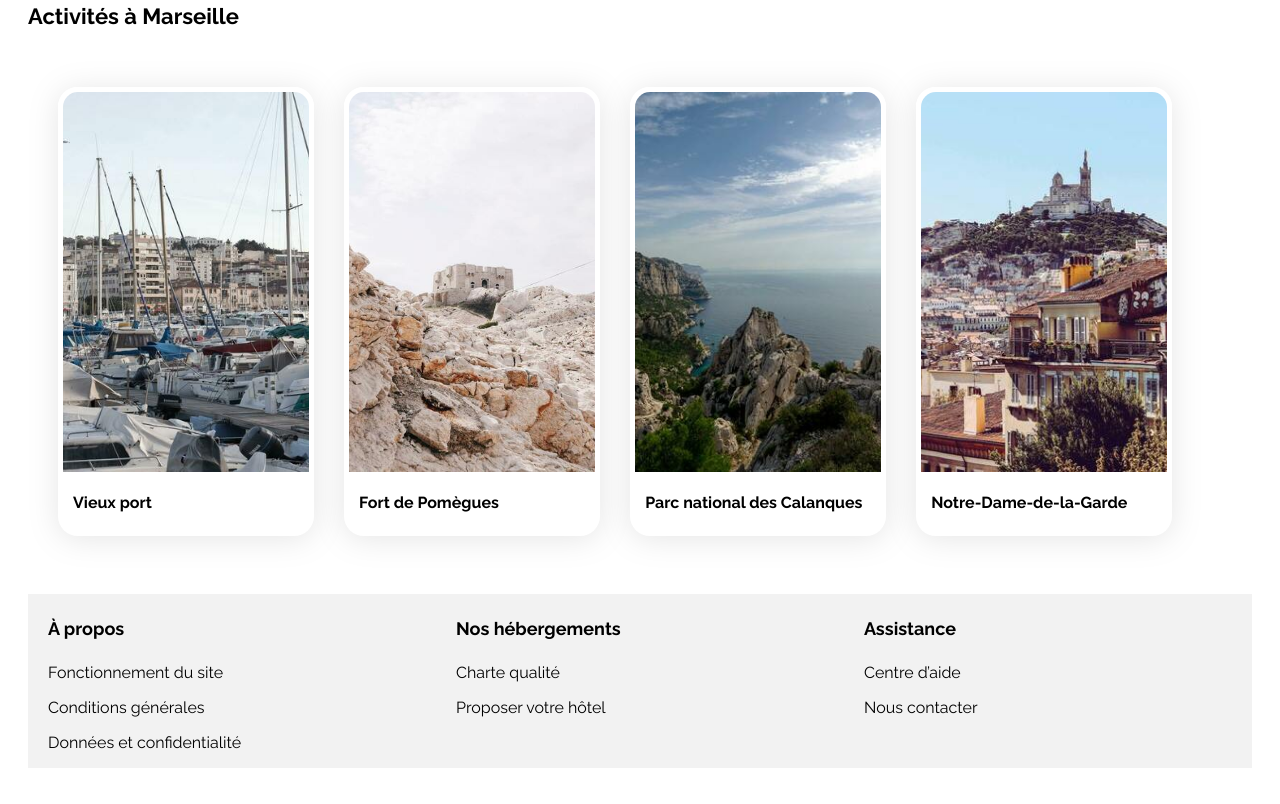
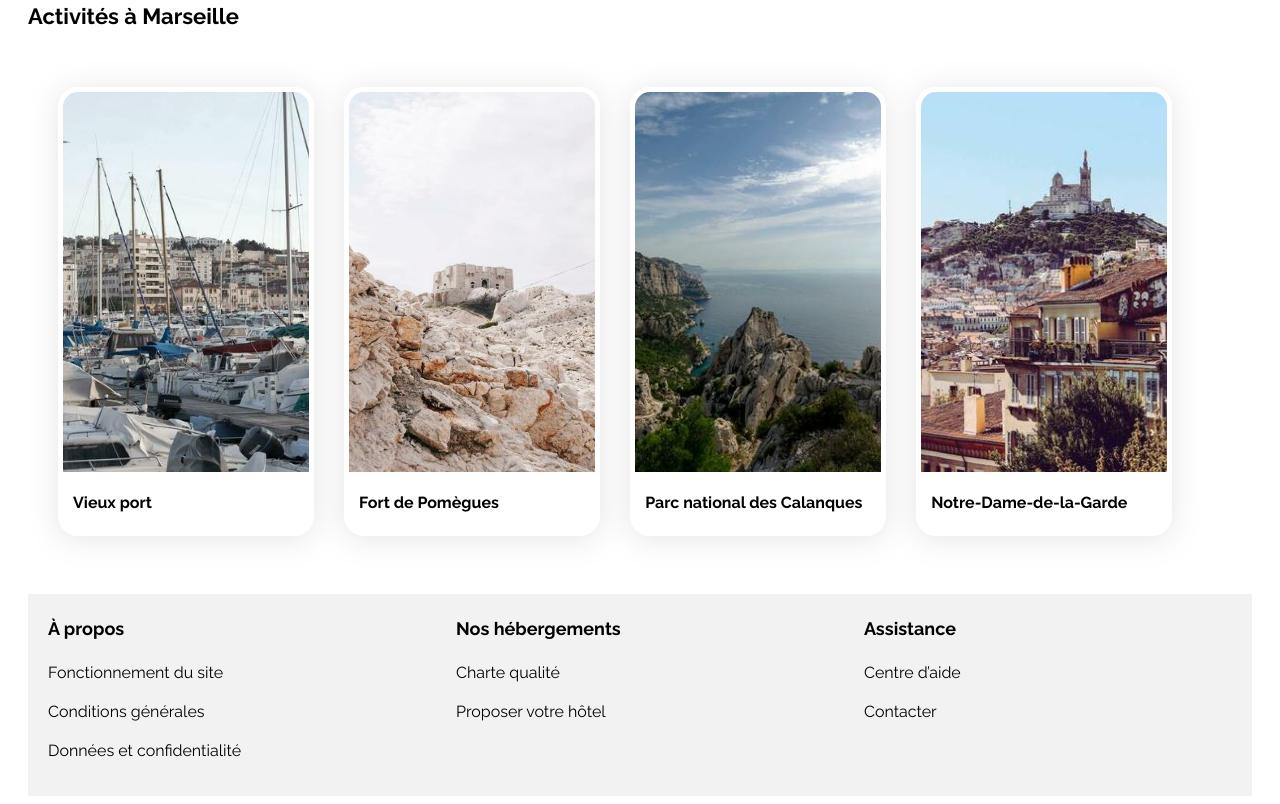
Before and after one commit to michelre/projet_3_ayari_walid, a plain HTML site: page index.html in a window 1280 px wide. Shown: the part 1126-1930 px from the top of the page. Before the commit the page ends 1902 px from the top, so only its background shows below. Drawn offline with Linux system fonts and the light colour scheme.

Commit message:
finalisation du footer

```diff
--- a/css/style.css
+++ b/css/style.css
@@ -218,6 +218,9 @@ fieldset i {
     margin-top: 28px;
     padding-top: 30px;
 }
+/* je garde la même structure que pour "hébergements" je change quelques
+propriétés css */
+
 .activité-grid {
     display: grid;
     grid-template-columns: 22% 22% 22% 22%;
@@ -270,6 +273,14 @@ fieldset i {
 }
 h4 {
     font-size: 18px;
+}
+ul {
+    list-style-type: none; /* Enlève les points */
+    padding-left: 0; /* Enlève le padding par défaut */
+    font-size: 1em;
+}
+li {
+    padding-bottom: 20px;
 }
 /* paddind pour le text */
 .footbox {
--- a/index.html
+++ b/index.html
@@ -208,7 +208,7 @@
                             </article>
                         </a>
                     </div>
-                   <a class="afficher" href="">Afficher plus</a>
+                    <a class="afficher" href="">Afficher plus</a>
 
                 </section>
                 <!-- encore du mal avec display grid,
@@ -304,8 +304,7 @@
                         </a>
                         <a href="#">
                             <article class="card-a">
-                                <img src="./images/activites/paul-hermann.jpg"
-                                    alt="Image du Fort de Pomègues">
+                                <img src="./images/activites/paul-hermann.jpg" alt="Image du Fort de Pomègues">
                                 <div class="card-a-content">
                                     <div class="card-a-txt">
                                         <h3 class="card-a-title">Fort de Pomègues</h3>
@@ -342,46 +341,41 @@
         </main>
         <!-- "4" création et fin du Footer en utilisant
          display:grid et des box afin de coller visuellement à la maquette-->
-
+        <!-- "8" Intégration de listes et lien-->
         <footer>
             <div class="Footstyle">
                 <div class="footbox">
                     <div>
                         <h4>À propos</h4>
+                        <ul>
+                            <li><a href="">Fonctionnement du site</a></li>
+                            <li><a href="">Conditions générales</a></li>
+                            <li><a href="">Données et confidentialité</a></li>
+                        </ul>
                     </div>
-                    <div>
-                        <p>Fonctionnement du site</p>
-                    </div>
-                    <div>
-                        <p>Conditions générales</p>
-                    </div>
-                    <div>
-                        <p>Données et confidentialité</p>
-                    </div>
+
                 </div>
 
                 <div class="footbox">
                     <div>
                         <h4>Nos hébergements</h4>
+                        <ul>
+                            <li><a href="">Charte qualité</a></li>
+                            <li><a href="">Proposer votre hôtel</a></li>
+                        </ul>
                     </div>
-                    <div>
-                        <p>Charte qualité</p>
-                    </div>
-                    <div>
-                        <p>Proposer votre hôtel</p>
-                    </div>
+
                 </div>
 
                 <div class="footbox">
                     <div>
                         <h4>Assistance</h4>
+                        <ul>
+                            <li><a href="">Centre d’aide</a></li>
+                            <li><a href="">Contacter</a></li>
+                        </ul>
                     </div>
-                    <div>
-                        <p>Centre d’aide</p>
-                    </div>
-                    <div>
-                        <p>Nous contacter</p>
-                    </div>
+
                 </div>
 
             </div>
```
